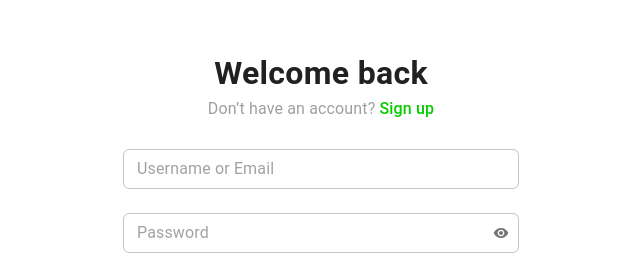
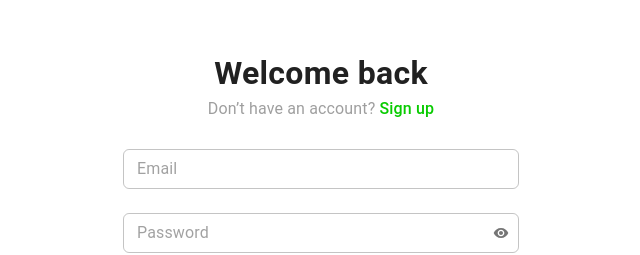
Before and after one commit to Jafarammer/task-master-fe, a React (Vite) app: page /login in a window 1280 px wide. Shown: the part 199-454 px from the top of the page, without its empty margins (319-959 px from the left). Built offline with nearby package versions, Linux system fonts and the light colour scheme; no server answers; what @task-master/core-fe would draw is missing.

Commit message:
change redaksi placheholder form login

```diff
--- a/src/pages/login/index.tsx
+++ b/src/pages/login/index.tsx
@@ -77,7 +77,7 @@ const Login = () => {
         <form onSubmit={formikLogin.handleSubmit}>
           <FormControl fullWidth sx={formControlSX()}>
             <TextField
-              placeholder="Username or Email"
+              placeholder="Email"
               size="small"
               name="email"
               value={formikLogin.values.email}
```
